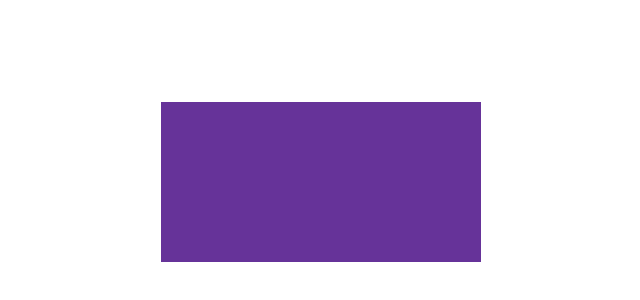
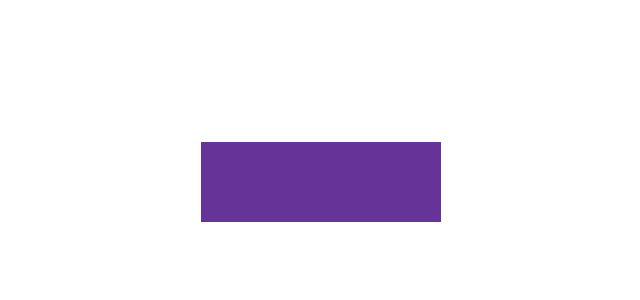
Before and after one commit to fiji-flo/pusher, a website: page webapp/index.html in a window 1280 px wide. Shown: the part 218-518 px from the top of the page, without its empty margins (319-959 px from the left). Drawn offline with Linux system fonts and the light colour scheme.

Commit message:
shrink button

```diff
--- a/webapp/style.css
+++ b/webapp/style.css
@@ -15,9 +15,9 @@ button {
     background-color: #663399;
     border: none;
     color: white;
-    padding: 10vmin 20vmin;
+    padding: 5vmin 15vmin;
     text-align: center;
     text-decoration: none;
     display: inline-block;
-    font-size: 15vmin;
+    font-size: 10vmin;
 }
```
